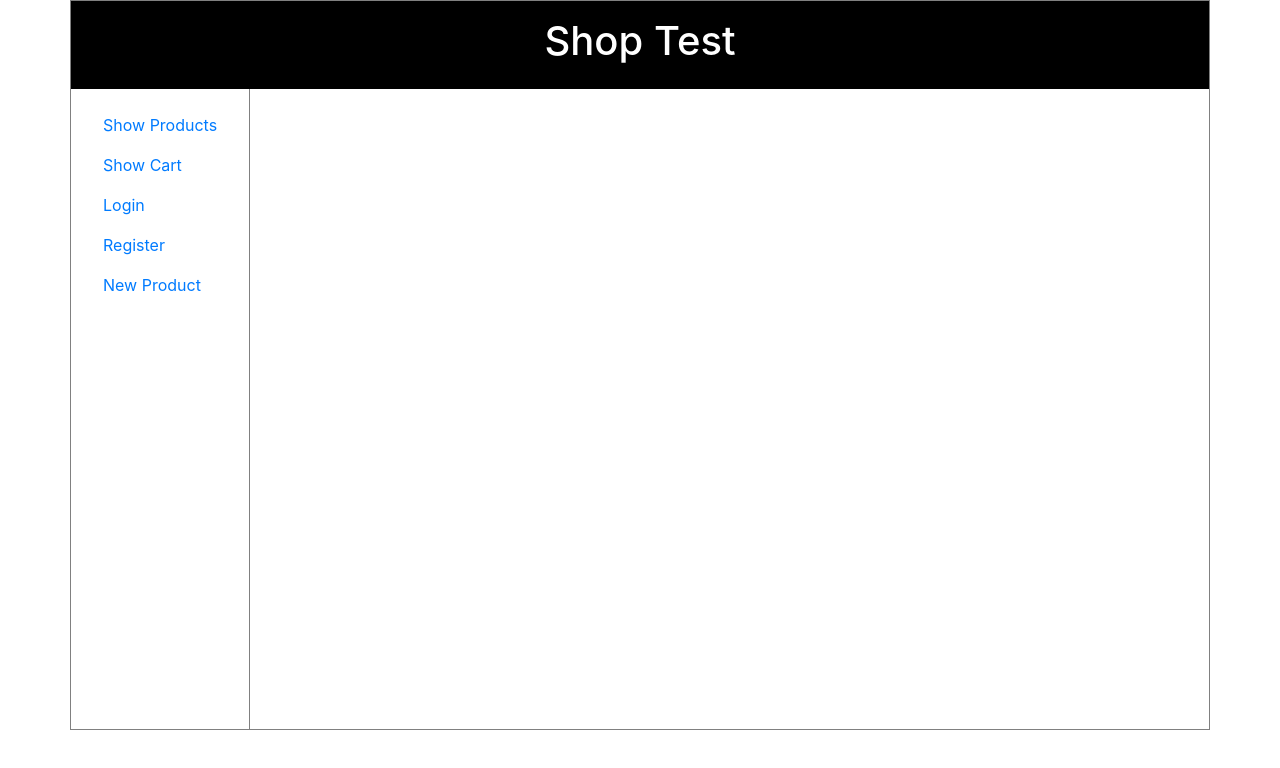
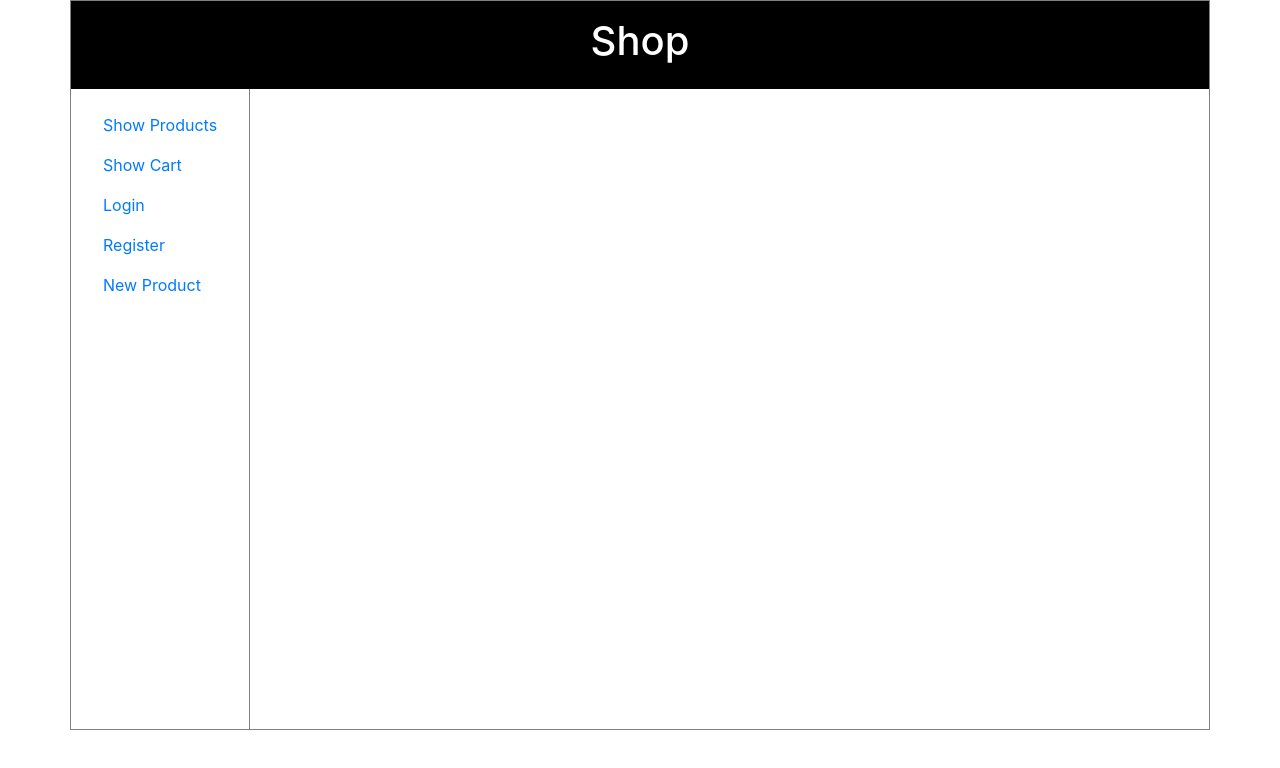
Before and after one commit to annaodziemczyk/microservices-frontend, a website: page public/index.html in a window 1280 px wide. Drawn offline with nearby package versions, Linux system fonts and the light colour scheme; no server answers.

Commit message:
deployment test

```diff
--- a/public/index.html
+++ b/public/index.html
@@ -444,7 +444,7 @@
 <div class="container">
 
     <header>
-        <h1>Shop Test</h1>
+        <h1>Shop</h1>
     </header>
 
     <nav>
```
